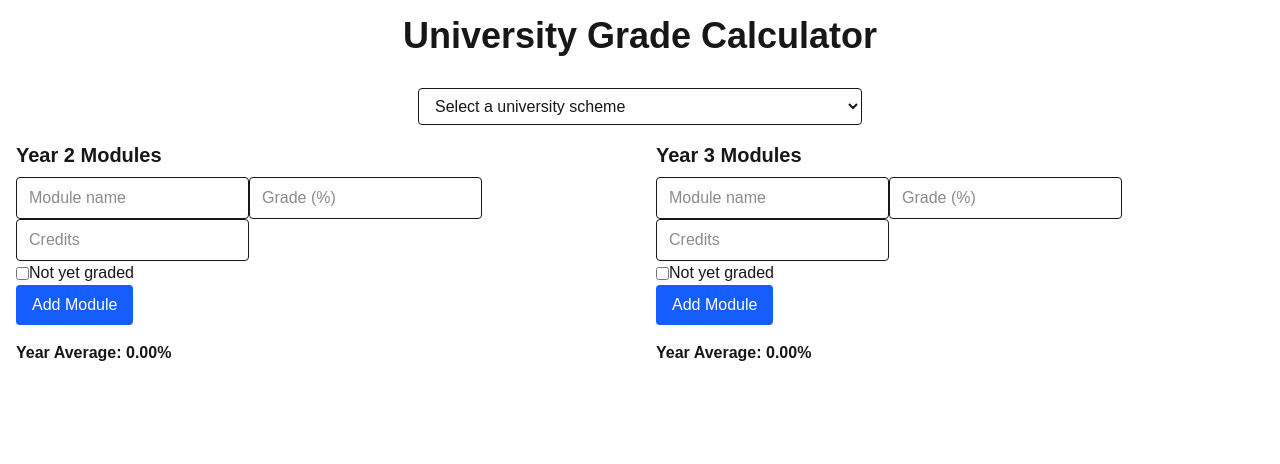
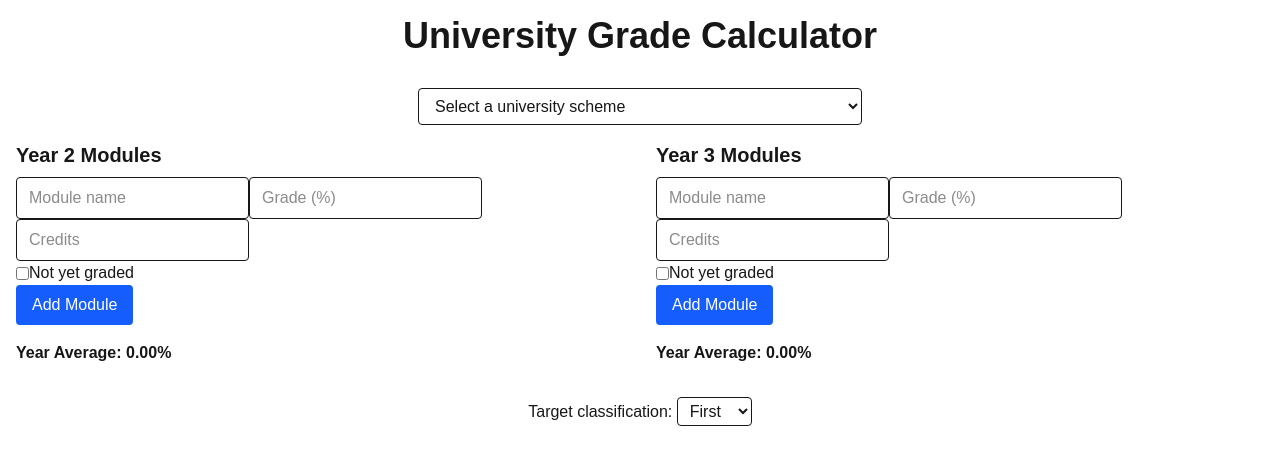
Before and after one commit to krtk119/Grade-Classification-Calculator, a Next.js app: page /degree-calculator in a window 1280 px wide. Shown: the top 464 px of the page. Built offline with nearby package versions, Linux system fonts and the light colour scheme.

Commit message:
Fix reverseCalculator to account for pending credits; add reverse calculator to single year page

```diff
--- a/app/degree-calculator/page.tsx
+++ b/app/degree-calculator/page.tsx
@@ -6,11 +6,13 @@ import {schemes} from "@/data/universities";
 import UniversitySelector from "@/components/UniversitySelector";
 import ModuleForm from "@/components/ModuleForm";
 import { calculateOverallClassification } from "@/lib/calculations/overallClassification";
+import { calculateRequiredAverage} from "@/lib/calculations/reverseCalculator";
 
 export default function CalculatorPage() {
     const [selectedScheme, setSelectedScheme] = useState<UniversityScheme | null>(null);
     const [year2Modules, setYear2Modules] = useState<Module[]>([]);
     const [year3Modules, setYear3Modules] = useState<Module[]>([]);
+    const [target, setTarget] = useState<string>("First");
 
     const years: Year[] = [
         { id: "y2", yearNumber: 2, modules: year2Modules, countsTowardClassification: true },
@@ -20,6 +22,11 @@ export default function CalculatorPage() {
     selectedScheme && (year2Modules.length > 0 || year3Modules.length > 0)
         ? calculateOverallClassification(years,selectedScheme)
     : null;
+
+    const reverseResult =
+    selectedScheme && (year2Modules.length > 0 || year3Modules.length > 0)
+         ? calculateRequiredAverage(years, selectedScheme, target)
+         : null;
     return (
         <main className="flex min-h-screen flex-col items-center gap-4 p-4">
             <h1 className="text-4xl font-bold mb-4">University Grade Calculator</h1>
@@ -45,6 +52,30 @@ export default function CalculatorPage() {
                     Overall: {result.percentage.toFixed(2)}% - {result.classification}
                 </p>
             )}
+            <div className="flex flex-col items-center gap-2 mt-4">
+  <label>
+    Target classification:{" "}
+    <select
+      value={target}
+      onChange={(e) => setTarget(e.target.value)}
+      className="border rounded px-2 py-1"
+    >
+      <option value="First">First</option>
+      <option value="2:1">2:1</option>
+      <option value="2:2">2:2</option>
+      <option value="Third">Third</option>
+    </select>
+  </label>
+ {reverseResult && (
+    <p className="text-lg">
+      {!reverseResult.isAchievable
+        ? `A ${target} is no longer achievable with your remaining modules.`
+        : reverseResult.requiredAverage <= 0
+        ? `You've already secured at least a ${target}, regardless of your remaining modules.`
+        : `You need ${reverseResult.requiredAverage.toFixed(2)}% average in your remaining modules for a ${target}.`}
+    </p>
+  )}
+</div>
         </main>
     );
 }
--- a/app/single-year-calculator/page.tsx
+++ b/app/single-year-calculator/page.tsx
@@ -5,15 +5,34 @@ import { Module } from "@/types";
 import { calculateYearAverage } from "@/lib/calculations/yearAverage";
 import { classifyPercentage } from "@/lib/calculations/classify";
 import ModuleForm from "@/components/ModuleForm";
+import {calculateRequiredAverage} from "@/lib/calculations/reverseCalculator";
 
 const boundaries = { first: 70, twoOne: 60, twoTwo: 50, third: 40 };
 
 export default function SingleYearCalculatorPage() {
   const [selectedYear, setSelectedYear] = useState<1 | 2 | 3>(1);
   const [modules, setModules] = useState<Module[]>([]);
+  const [target, setTarget] = useState<string>("First");
 
   const average = modules.length > 0 ? calculateYearAverage(modules) : 0;
   const classification = modules.length > 0 ? classifyPercentage(average, boundaries) : null;
+
+  const singleYearScheme = {
+    id: "single-year",
+    universityName: "Single Year",
+    schemeName: "100%",
+    yearWeights: {[selectedYear]: 100},
+    boundaries,
+    };
+
+    const reverseResult =
+     modules.length > 0
+      ? calculateRequiredAverage(
+        [{id: "y", yearNumber: selectedYear, modules, countsTowardClassification: true}],
+         singleYearScheme,
+         target
+        )
+         : null;
 
   return (
     <main className="flex min-h-screen flex-col items-center gap-4 p-4">
@@ -47,6 +66,30 @@ export default function SingleYearCalculatorPage() {
           Year {selectedYear} classification: {classification}
         </p>
       )}
+      <div className="flex flex-col items-center gap-2 mt-4">
+  <label>
+    Target classification:{" "}
+    <select
+      value={target}
+      onChange={(e) => setTarget(e.target.value)}
+      className="border rounded px-2 py-1"
+    >
+      <option value="First">First</option>
+      <option value="2:1">2:1</option>
+      <option value="2:2">2:2</option>
+      <option value="Third">Third</option>
+    </select>
+  </label>
+  {reverseResult && (
+    <p className="text-lg">
+      {!reverseResult.isAchievable
+        ? `A ${target} is no longer achievable with your remaining modules.`
+        : reverseResult.requiredAverage <= 0
+        ? `You've already secured at least a ${target}, regardless of your remaining modules.`
+        : `You need ${reverseResult.requiredAverage.toFixed(2)}% average in your remaining modules for a ${target}.`}
+    </p>
+  )}
+</div>
     </main>
   );
 }
--- a/lib/calculations/reverseCalculator.ts
+++ b/lib/calculations/reverseCalculator.ts
@@ -25,13 +25,16 @@ export function calculateRequiredAverage(
   // Piece 2: how many percentage points are already "locked in"
   // from modules that have actually been graded so far, weighted by year
   const bankedPoints = years.reduce((sum, year) => {
-    const gradedModules = year.modules.filter((m) => m.grade !== undefined);
-    if (gradedModules.length === 0) return sum; // nothing graded yet this year, skip
+  const totalYearCredits = year.modules.reduce((s, m) => s + m.credits, 0);
+  if (totalYearCredits === 0) return sum;
 
-    const gradedAverage = calculateYearAverage(gradedModules);
-    const weight = scheme.yearWeights[year.yearNumber] ?? 0;
-    return sum + (gradedAverage * weight) / 100; // /100 corrects for multiplying two percentages
-  }, 0);
+  const gradedPoints = year.modules
+    .filter((m) => m.grade !== undefined)
+    .reduce((s, m) => s + m.grade! * m.credits, 0);
+
+  const weight = scheme.yearWeights[year.yearNumber] ?? 0;
+  return sum + (gradedPoints / totalYearCredits) * weight / 100;
+}, 0);
 
   // Piece 3: how much of the final degree weight is still undetermined —
   // i.e. how much is riding on modules that haven't been graded yet
```
